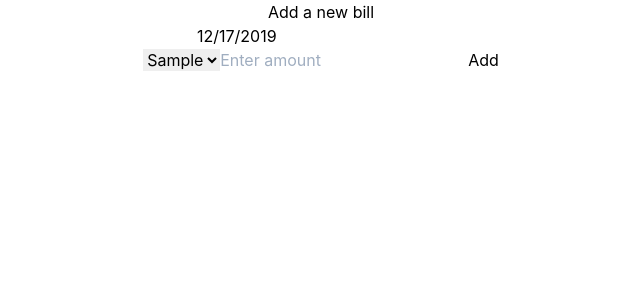
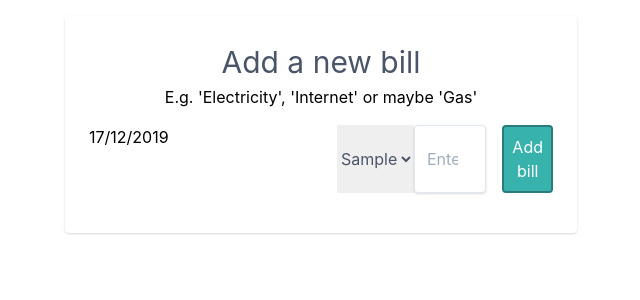
Before and after one commit to diogom93/bill-tracker, a React (Create React App) app: page / in a window 1280 px wide. Both pictures are taken after typing "Sample" into the empty fields and a click on the button "Add category". Shown: the top 300 px of the page, without its empty margins (319-959 px from the left). Built offline with nearby package versions, Linux system fonts and the light colour scheme.

Commit message:
Add CSS to existing components

```diff
--- a/src/App.js
+++ b/src/App.js
@@ -59,11 +59,11 @@ function App() {
 					:
 					<div>
 						<NavBar categories={categories} addCategory={showAddCategory} />
-						<div className="container">
-							<div className="box">
+						<div className="container flex">
+							<div className="w-1/2">
 								<BillsTable />
 							</div>
-							<div className="box">
+							<div className="w-1/2">
 								<Chart />
 							</div>
 						</div>
--- a/src/components/AddBill.js
+++ b/src/components/AddBill.js
@@ -1,5 +1,6 @@
 import React, { useState } from 'react';
 import DatePicker from 'react-datepicker';
+import 'react-datepicker/dist/react-datepicker.css';
 
 const AddBill = props => {
     const [date, setDate] = useState(new Date());
@@ -14,8 +15,8 @@ const AddBill = props => {
         setCategory(event.target.value);
     }
 
-    const handleDateChange = event => {
-        setDate(event.target.value);
+    const handleDateChange = date => {
+        setDate(date);
     }
 
     const handleSubmit = event => {
@@ -29,17 +30,27 @@ const AddBill = props => {
         props.onSubmit(date, category, amount);
     }
     return (
-        <form>
-            <h1>Add a new bill</h1>
-            <DatePicker selected={date} onChange={handleDateChange} />
-            <select selected={category} onChange={handleCategoryChange}>
-                {props.categories ?
-                    props.categories.map((value, index) =>
-                        <option key={index}>{value}</option>
-                    ) : ''}
-            </select>
-            <input type="number" min="0" step="0.01" placeholder="Enter amount" onChange={handleAmountChange} />
-            <button type="submit" onClick={handleSubmit}>Add</button>
+        <form className="h-100 w-full flex items-center justify-center font-sans">
+            <div className="bg-white rounded shadow p-6 m-4 w-full lg:w-3/4 lg:max-w-lg">
+                <div className="mb-4">
+                    <h1 className="text-3xl text-gray-700">Add a new bill</h1>
+                    <p>E.g. 'Electricity', 'Internet' or maybe 'Gas'</p>
+                    <div className="flex mt-4">
+                        <DatePicker selected={date} onChange={handleDateChange} dateFormat="dd/MM/yyyy" />
+                        <select selected={category} onChange={handleCategoryChange}
+                            className="text-gray-700">
+                            {props.categories ?
+                                props.categories.map((value, index) =>
+                                    <option key={index}>{value}</option>
+                                ) : ''}
+                        </select>
+                        <input type="number" min="0" step="0.01" placeholder="Enter amount" onChange={handleAmountChange}
+                            className="shadow appearance-none border rounded w-full py-2 px-3 mr-4 text-gray-500" />
+                        <button type="submit" onClick={handleSubmit}
+                            className="flex-no-shrink p-2 border-2 rounded bg-teal-500 text-white border-teal-700 hover:text-white hover:bg-teal-600">Add bill</button>
+                    </div>
+                </div>
+            </div>
         </form>
     );
 }
--- a/src/components/AddCategory.js
+++ b/src/components/AddCategory.js
@@ -19,11 +19,19 @@ const AddCategory = props => {
     }
 
     return (
-        <form>
-            <h1>Enter a bill category</h1>
-            <p>E.g. 'Electricity', 'Internet' or maybe 'Gas'</p>
-            <input placeholder="Category name" onChange={handleChange} />
-            <button onClick={handleSubmit}>Add category</button>
+        <form className="h-100 w-full flex items-center justify-center font-sans">
+            <div className="bg-white rounded shadow p-6 m-4 w-full lg:w-3/4 lg:max-w-lg">
+                <div className="mb-4">
+                    <h1 className="text-3xl text-gray-700">Enter a bill category</h1>
+                    <p>E.g. 'Electricity', 'Internet' or maybe 'Gas'</p>
+                    <div className="flex mt-4">
+                        <input placeholder="Category name" onChange={handleChange}
+                            className="shadow appearance-none border rounded w-full py-2 px-3 mr-4 text-gray-500" />
+                        <button onClick={handleSubmit}
+                            className="flex-no-shrink p-2 border-2 rounded bg-teal-500 text-white border-teal-700 hover:text-white hover:bg-teal-600">Add category</button>
+                    </div>
+                </div>
+            </div>
         </form>
     );
 }
--- a/src/components/NavBar.js
+++ b/src/components/NavBar.js
@@ -6,13 +6,13 @@ const NavBar = props => {
     }
 
     return (
-        <ul>
+        <ul className="list-reset inline flex justify-center border-b-4 mb-0">
             {props.categories ?
                 props.categories.map((value, index) => {
-                    return <li key={index}>{value}</li>
+                    return <li key={index} className="p-4 inline bg-gray-400 hover:bg-gray-500 uppercase font-black cursor-pointer">{value}</li>
                 }) : <li>No categories</li>
             }
-            <li onClick={triggerAddCategory}>+</li>
+            <li className="p-4 inline bg-gray-400 hover:bg-gray-500 uppercase font-black cursor-pointer" onClick={triggerAddCategory}>+</li>
         </ul>
     );
 }
```
